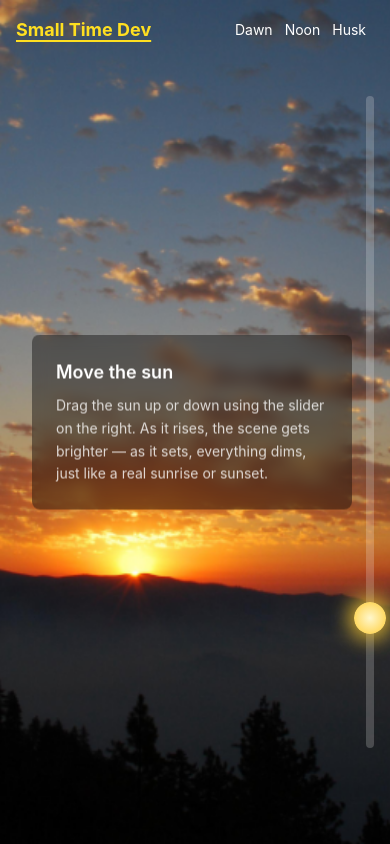
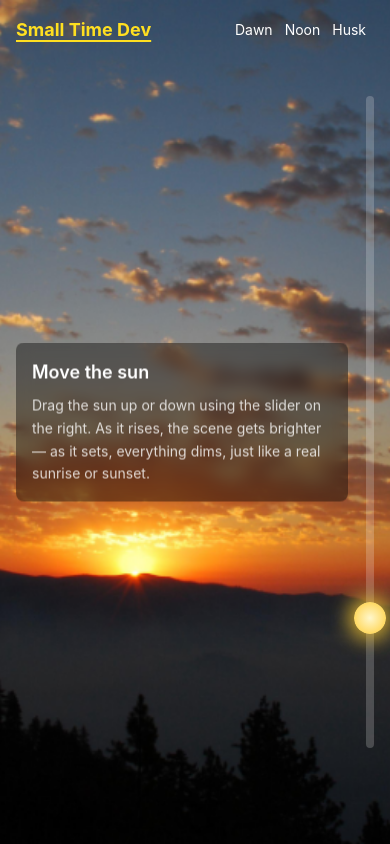
Before and after one commit to Mathieu-LaCite/morning, a React (Vite) app: page / in a window 390 px wide. Built offline with nearby package versions, Linux system fonts and the light colour scheme.

Commit message:
resizing the text on the sidebar to be phone friendly

```diff
--- a/src/components/SideBar.tsx
+++ b/src/components/SideBar.tsx
@@ -1,7 +1,7 @@
 function InfoSidebar() {
     //Simple siderbar to add a description
   return (
-    <div className="absolute top-1/2 left-8 -translate-y-1/2 z-20 max-w-xs bg-black/40 backdrop-blur-sm text-white p-6 rounded-lg">
+    <div className="absolute top-1/2 left-4 sm:left-6 md:left-8 -translate-y-1/2 z-20 max-w-[85vw] sm:max-w-xs bg-black/40 backdrop-blur-sm text-white p-4 sm:p-6 rounded-lg">
       <h2 className="text-lg font-semibold mb-2">Move the sun</h2>
       <p className="text-sm text-white/80 leading-relaxed">
         Drag the sun up or down using the slider on the right. As it rises,
```
